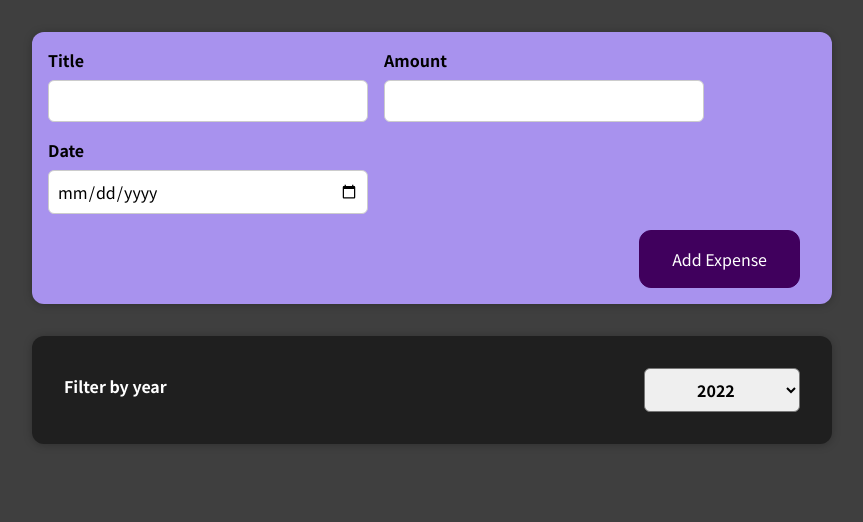
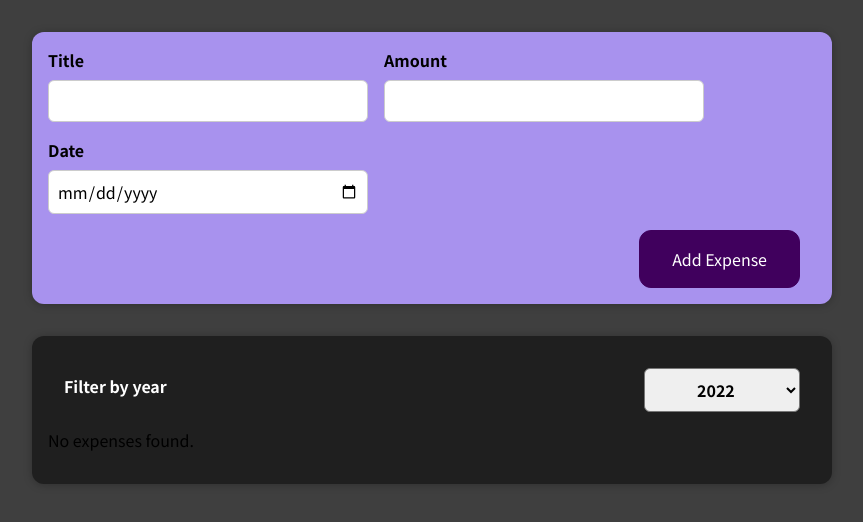
Before and after one commit to Hexfloo/expense-tracker, a React (Create React App) app: page / in a window 1280 px wide. Shown: the top 522 px of the page, without its empty margins (208-1071 px from the left). Built offline with nearby package versions, Linux system fonts and the light colour scheme.

Commit message:
Add ExpensesList component

```diff
--- a/src/components/expenses/Expenses.js
+++ b/src/components/expenses/Expenses.js
@@ -1,9 +1,8 @@
 import { useState } from "react";
-
-import ExpenseItem from "./ExpenseItem";
+import "./Expenses.css";
 import Card from "../ui/Card";
 import ExpensesFilter from "./ExpensesFilter";
-import "./Expenses.css";
+import ExpensesList from "./ExpensesList";
 
 function Expenses(props) {
   const [year, setYear] = useState("2022");
@@ -12,6 +11,7 @@ function Expenses(props) {
     setYear(pickedYear);
   };
 
+  // Logic for filtering by year, based on state. Passed on to ExpensesList component.
   const filteredExpenses = props.items.filter((expense) => {
     return expense.date.getFullYear().toString() === year;
   });
@@ -20,17 +20,16 @@ function Expenses(props) {
     <div>
       <Card className="expenses">
         <ExpensesFilter selected={year} onYearChange={yearDropdownHandler} />
-        {filteredExpenses.map((expense) => (
-          <ExpenseItem
-            key={expense.id}
-            title={expense.title}
-            amount={expense.amount}
-            date={expense.date}
-          />
-        ))}
+        <ExpensesList items={filteredExpenses} />
       </Card>
     </div>
   );
 }
 
+/*
+ANOTHER WAY OF OUTPUTTING THE CONDITIONAL CONTENT IS:
+{filteredExpenses.length === 0 && <p>No expenses found.</p>}
+{filteredExpenses.length > 0 && allFilteredExpenses}
+*/
+
 export default Expenses;
--- /dev/null
+++ b/src/components/expenses/ExpensesList.css
@@ -0,0 +1,9 @@
+.expenses-list {
+  list-style: none;
+  padding: 0;
+}
+
+.expenses-list__fallback {
+  color: white;
+  text-align: center;
+}
--- /dev/null
+++ b/src/components/expenses/ExpensesList.js
@@ -0,0 +1,25 @@
+import "./ExpensesList.css";
+import ExpenseItem from "./ExpenseItem";
+
+const ExpensesList = function (props) {
+  let allFilteredExpenses = props.items.map((expense) => (
+    <ExpenseItem
+      key={expense.id}
+      title={expense.title}
+      amount={expense.amount}
+      date={expense.date}
+    />
+  ));
+  console.log(props.items);
+  return (
+    <ul className="expenses-list">
+      {props.items.length === 0 ? (
+        <p>No expenses found.</p>
+      ) : (
+        allFilteredExpenses
+      )}
+    </ul>
+  );
+};
+
+export default ExpensesList;
```
